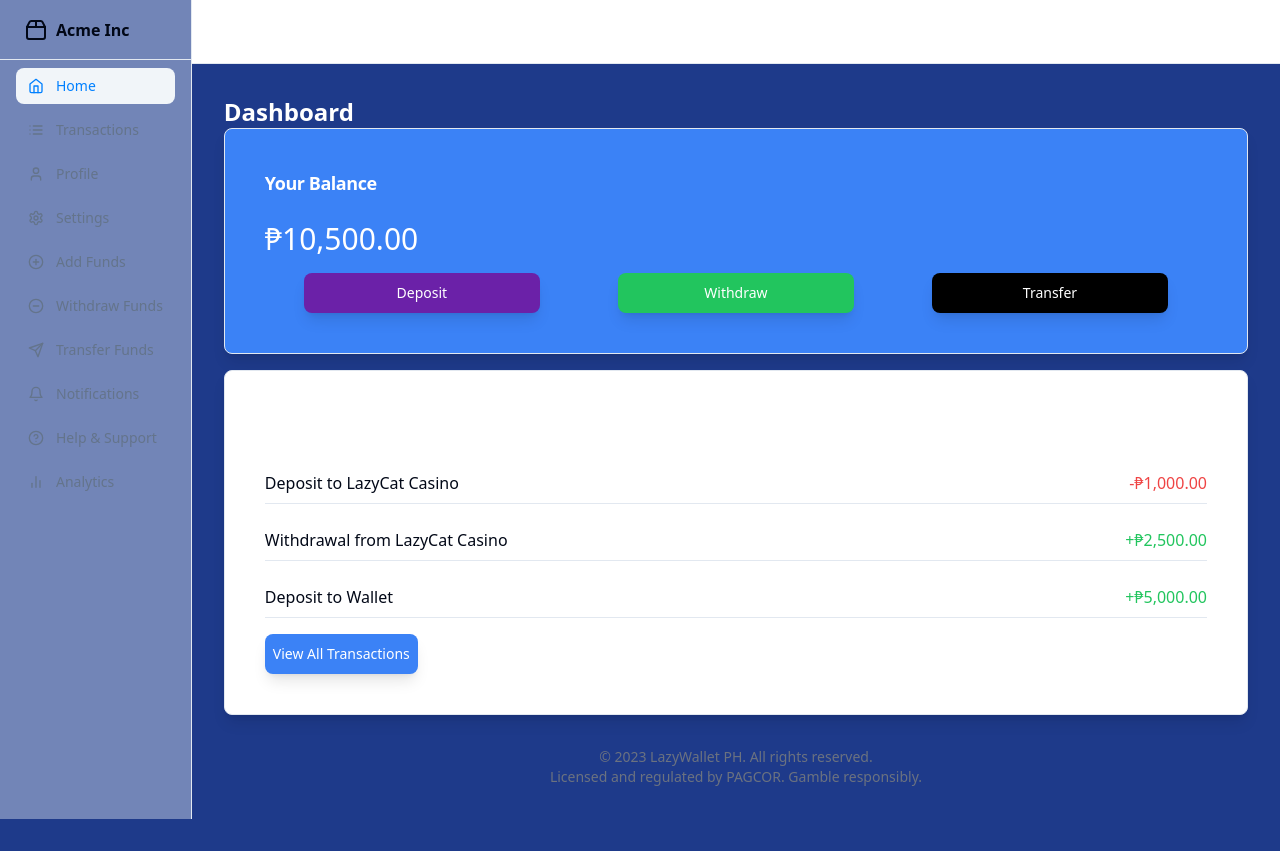
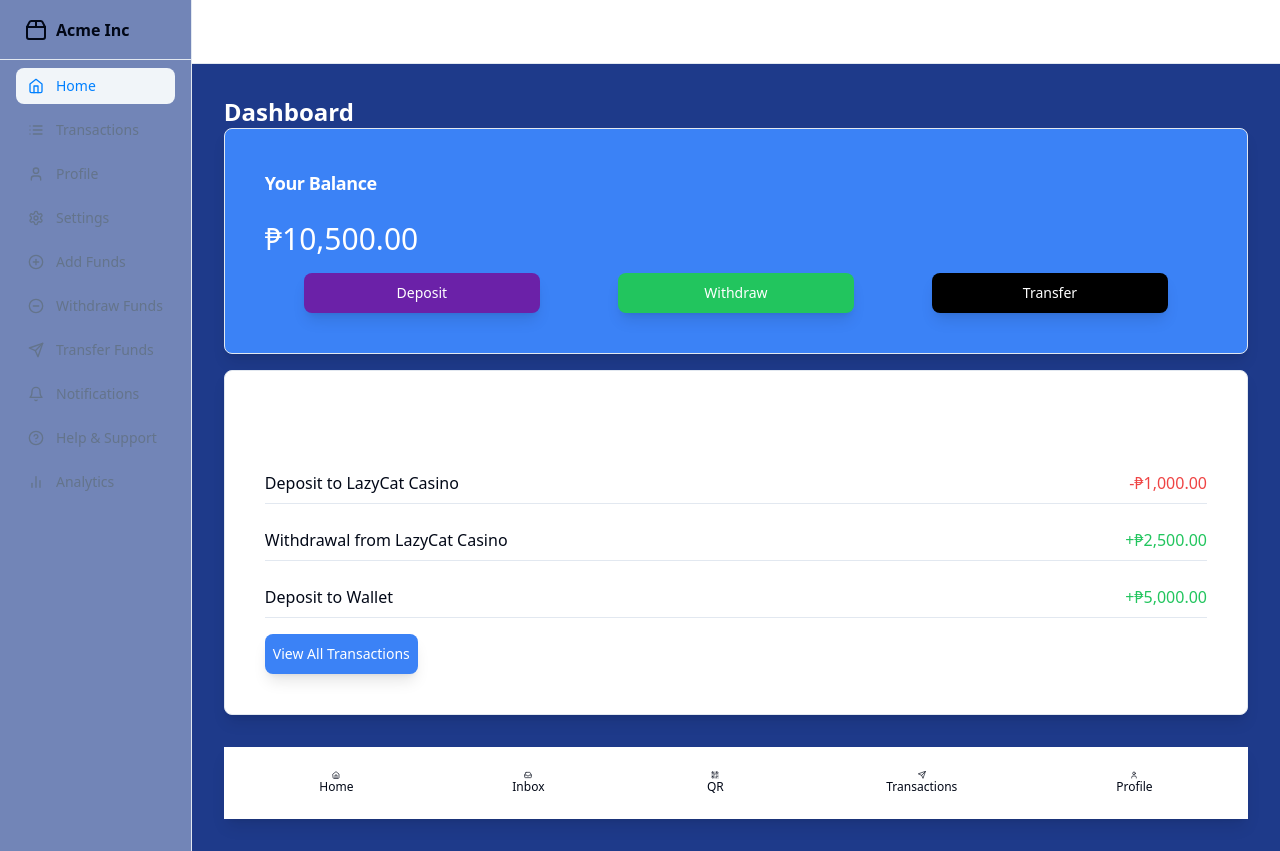
Before and after one commit to GPT-Engineer-App/webapp-creator, a React (Vite) app: page / in a window 1280 px wide. Before the commit the page ends 819 px from the top, so only its background shows below. Built offline with nearby package versions, Linux system fonts and the light colour scheme.

Commit message:
Make footer sticky and update icons
- Made the footer sticky.
- Removed the current footer element.
- Updated the footer with new icons based on the provided examples.

```diff
--- a/src/pages/Home.jsx
+++ b/src/pages/Home.jsx
@@ -1,6 +1,7 @@
 import React from 'react';
 import { Card, CardContent, CardHeader, CardTitle } from "@/components/ui/card";
 import { Button } from "@/components/ui/button";
+import { Home as HomeIcon, Inbox, QrCode, Send, User } from "lucide-react";
 
 const Home = () => {
   const transactions = [
@@ -53,9 +54,29 @@ const Home = () => {
           </Card>
         </section>
       </main>
-      <footer className="text-center text-gray-500 text-sm mt-8">
-        <p>© 2023 LazyWallet PH. All rights reserved.</p>
-        <p>Licensed and regulated by PAGCOR. Gamble responsibly.</p>
+      <footer className="sticky bottom-0 bg-white p-4 shadow-lg">
+        <div className="flex justify-around">
+          <Button variant="ghost" className="flex flex-col items-center">
+            <HomeIcon className="h-6 w-6" />
+            <span className="text-xs">Home</span>
+          </Button>
+          <Button variant="ghost" className="flex flex-col items-center">
+            <Inbox className="h-6 w-6" />
+            <span className="text-xs">Inbox</span>
+          </Button>
+          <Button variant="ghost" className="flex flex-col items-center">
+            <QrCode className="h-6 w-6" />
+            <span className="text-xs">QR</span>
+          </Button>
+          <Button variant="ghost" className="flex flex-col items-center">
+            <Send className="h-6 w-6" />
+            <span className="text-xs">Transactions</span>
+          </Button>
+          <Button variant="ghost" className="flex flex-col items-center">
+            <User className="h-6 w-6" />
+            <span className="text-xs">Profile</span>
+          </Button>
+        </div>
       </footer>
     </div>
   );
```
